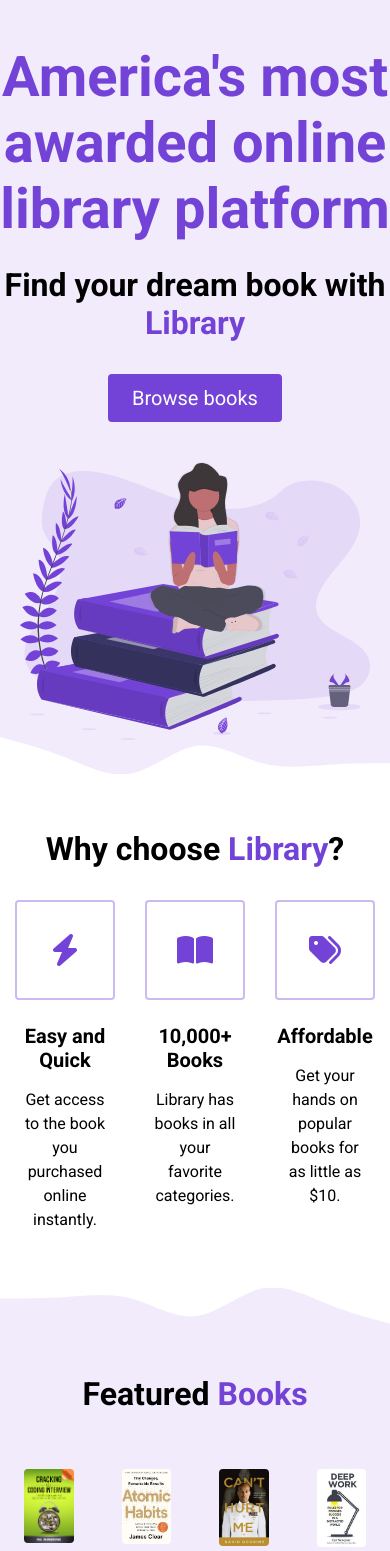
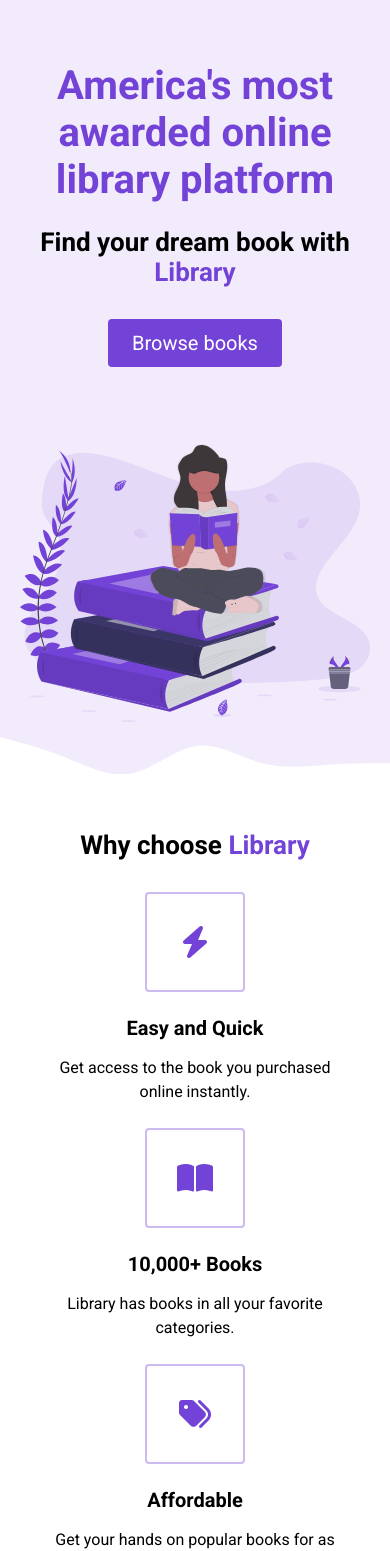
Before and after one commit to Lucy1919/2.2-E-commerce, a plain HTML site: page index.html in a window 390 px wide. Shown: the part 70-1621 px from the top of the page. Drawn offline with Linux system fonts and the light colour scheme.

Commit message:
adjusted phone elements for small and large screens

```diff
--- a/index.html
+++ b/index.html
@@ -44,23 +44,24 @@
         <div class="header__container">
           <div class="header__description">
             <h1>America's most awarded online library platform</h1>
-            <h2>
-              Find your dream book with <span class="purple">Library</span>
-            </h2>
-            <button class="btn">Browse books</button>
+            <h2>Find your dream book with <span class="purple">Library</span></h2>
+            <a href="#features">
+              <button class="btn">Browse books</button>
+            </a>
           </div>
           <figure class="header__img--wrapper">
-            <img src="./assets/undraw_Books.svg" alt="" />
+            <img src="./assets/undraw_Books.svg" alt="">
           </figure>
         </div>
       </header>
     </section>
+
     <main>
       <section id="highlights">
         <div class="container">
           <div class="row">
             <h2 class="section__title">
-              Why choose <span class="purple">Library</span>?
+              Why choose <span class="purple">Library</span>
             </h2>
             <div class="highlight__wrapper">
               <div class="highlight">
--- a/styles.css
+++ b/styles.css
@@ -1,5 +1,5 @@
 @import url('https://fonts.googleapis.com/css2?family=Roboto:ital,wght@0,100..900;1,100..900&display=swap');
-*{
+* {
     padding: 0;
     margin: 0;
     box-sizing: border-box;
@@ -112,6 +112,11 @@ li {
 .menu--open .menu__backdrop {
     visibility: visible;
     opacity: 1;
+}
+
+.menu--open {
+    max-height: 100vh;
+    overflow: hidden;
 }
 
 .menu__links {
@@ -394,12 +399,46 @@ FEATURES
     padding: 0 8px;
   }
 
+  /* SMALL PHONES, TABLETS, LARGE SMARTPHONES */
+  @media (max-width: 768px) {
+    .header__description {
+        padding: 0 24px;
+    }
+
+    h1 {
+        font-size: 40px;
+    }
+
+    h2 {
+        font-size: 26px;
+    }
+
+    button {
+        font-size: 18px;
+    }
+
+    .book {
+       width: 50%;
+    }
+  }
+
+  /* SMALL PHONES, LARGE SMARTPHONES  */
+
   @media (max-width: 550px) {
+    .btn__menu {
+        display: block;
+     }
+
     .nav__links {
         display: none;
     }
+
+    .highlight {
+        width: 100%;
+    }
+
+    .highlight:not(:last-child) {
+        margin-bottom: 24px;
+
+    }
   }
-
-  .btn__menu {
-    display: block;
-  }
```
